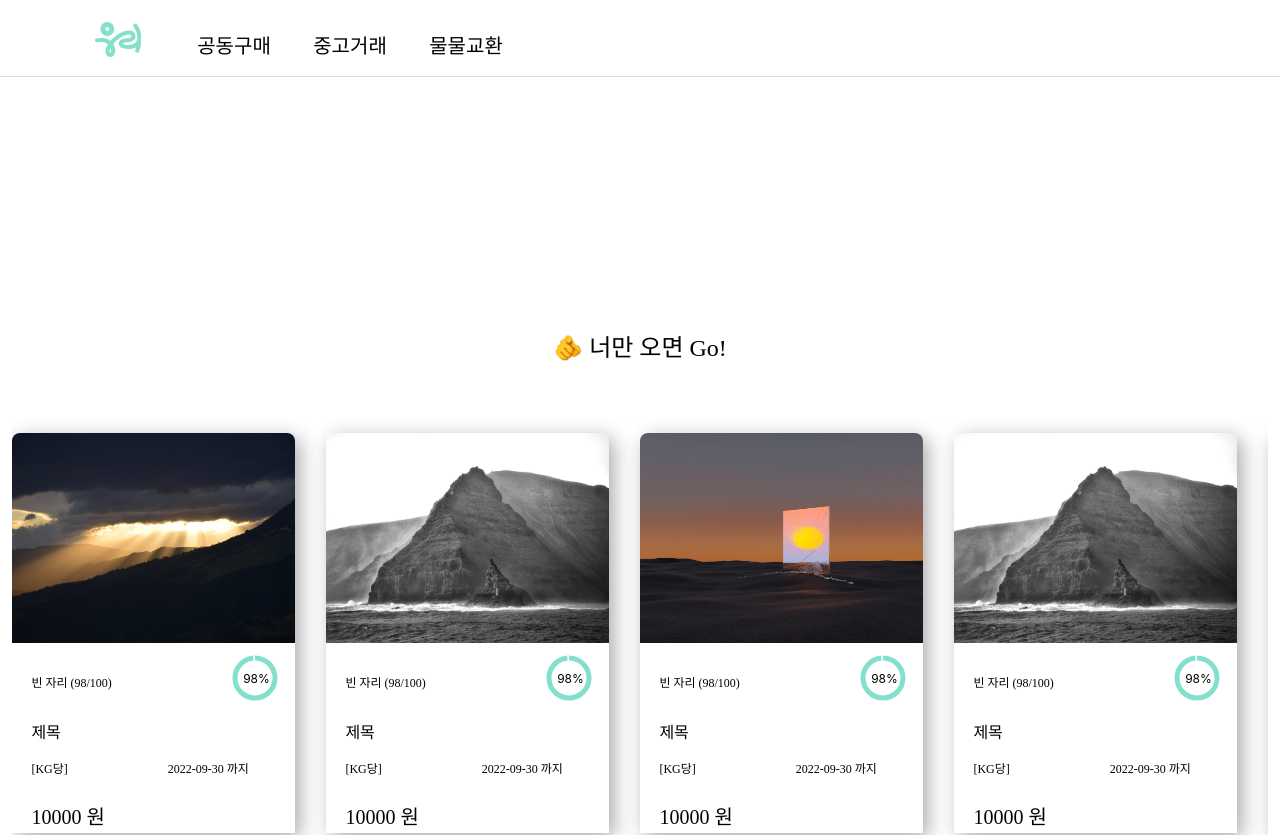
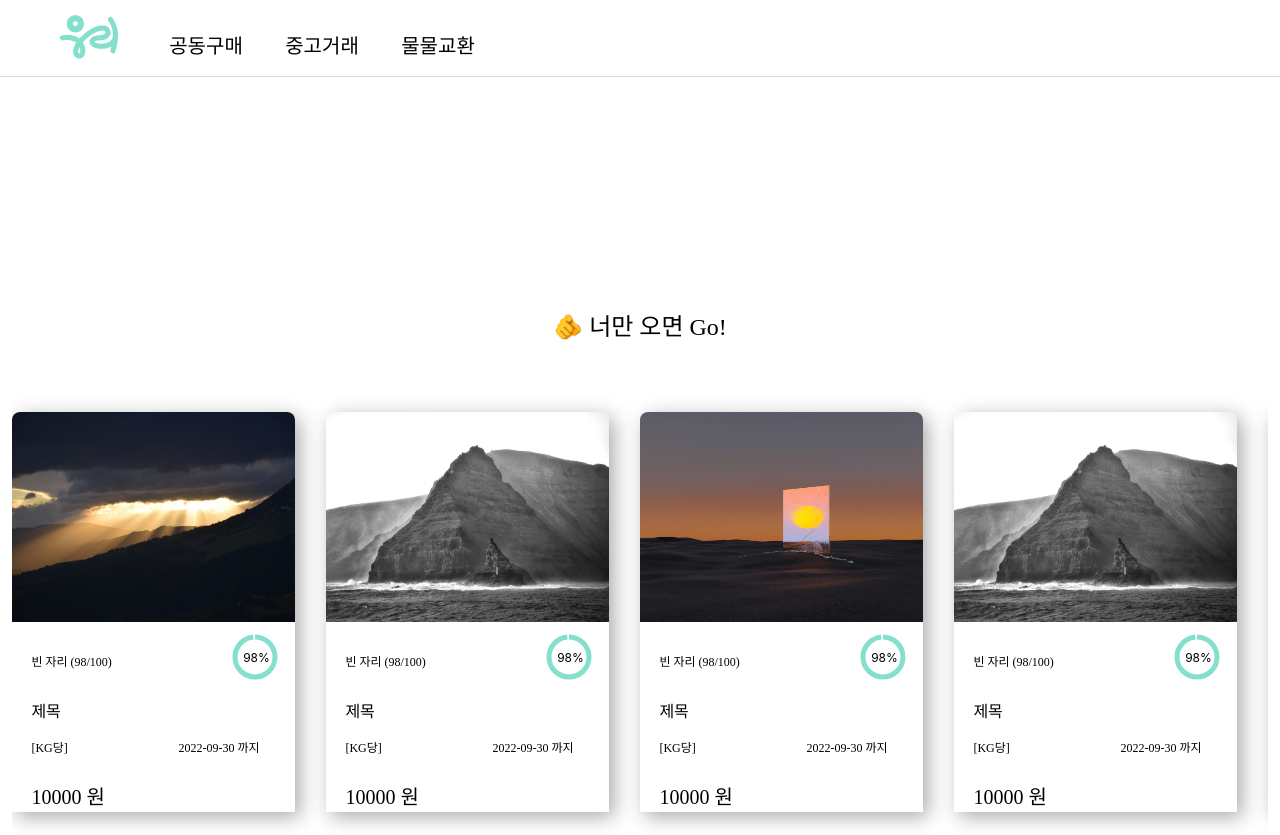
Before and after one commit to jinsu-k/us, a React (Create React App) app: page / in a window 1280 px wide. Shown: the top 835 px of the page. Built offline with nearby package versions, Linux system fonts and the light colour scheme; a web font is replaced by a local one.

Commit message:
:lipstick: Header fixed and Logo size up

```diff
--- a/src/Common/Header/Header.tsx
+++ b/src/Common/Header/Header.tsx
@@ -3,7 +3,7 @@ import { useRecoilState } from 'recoil';
 import { selectedHeaderState } from 'Recoils';
 import { useLocation, useNavigate } from 'react-router-dom';
 
-import { HeaderLogoBlock, HeaderMenu, HeaderContainer, HeaderWrapper } from './HeaderStyle';
+import { HeaderMenu, HeaderContainer, HeaderWrapper } from './HeaderStyle';
 import { ReactComponent as UsLogo } from '../Asset/Images/US_LOGO.svg';
 
 const HEADER_URL_LIST = ['/usedtrade', '/barter', '/cobuying'];
@@ -25,9 +25,10 @@ const Header = () => {
   return (
     <HeaderContainer>
       <HeaderWrapper>
-        <HeaderLogoBlock onClick={() => moveToPage('/')}>
-          <UsLogo />
-        </HeaderLogoBlock>
+        <UsLogo
+          onClick={() => moveToPage('/')}
+          style={{ paddingTop: '5px', paddingRight: '30px', cursor: 'pointer' }}
+        />
         <HeaderMenu
           isSelected={selectedHeader === '/cobuying'}
           onClick={() => moveToPage('/cobuying')}
--- a/src/Common/Header/HeaderStyle.ts
+++ b/src/Common/Header/HeaderStyle.ts
@@ -7,9 +7,12 @@ type HeaderStyleProps = {
 export const HeaderContainer = styled.div`
   width: 100%;
   height: 56px;
+  position: fixed;
+  z-index: 1;
+  background-color: #fff;
+  text-align: center;
   padding-top: 10px;
   padding-bottom: 10px;
-  text-align: center;
   border-bottom: 1px solid #dcdcdc;
 `;
 
@@ -19,15 +22,6 @@ export const HeaderWrapper = styled.div`
   max-width: 1256px;
   margin: 0 auto;
   padding: 0 60px;
-`;
-
-export const HeaderLogoBlock = styled.div`
-  width: 10%;
-  padding-top: 10px;
-
-  &:hover {
-    cursor: pointer;
-  }
 `;
 
 export const HeaderMenu = styled.div<HeaderStyleProps>`
--- a/src/Common/Layout/CommonStyle.ts
+++ b/src/Common/Layout/CommonStyle.ts
@@ -3,4 +3,5 @@ import styled from 'styled-components';
 export const LayoutContainer = styled.div`
   max-width: 1256px;
   margin: 0 auto;
+  padding-top: 56px;
 `;
--- a/src/Components/Card/CardStyle.ts
+++ b/src/Components/Card/CardStyle.ts
@@ -79,10 +79,9 @@ export const CardTitle = styled.div`
 
 export const ProductInfoBlock = styled.div`
   padding-left: 7%;
-  padding-right: 7%;
 
   .product_label_right {
-    padding-left: 42%;
+    padding-left: 43%;
   }
 `;
 
```
Also changed, not shown: src/Common/Asset/Images/US_LOGO.svg, 1 other file (tests, documents, lock files or other folders).
